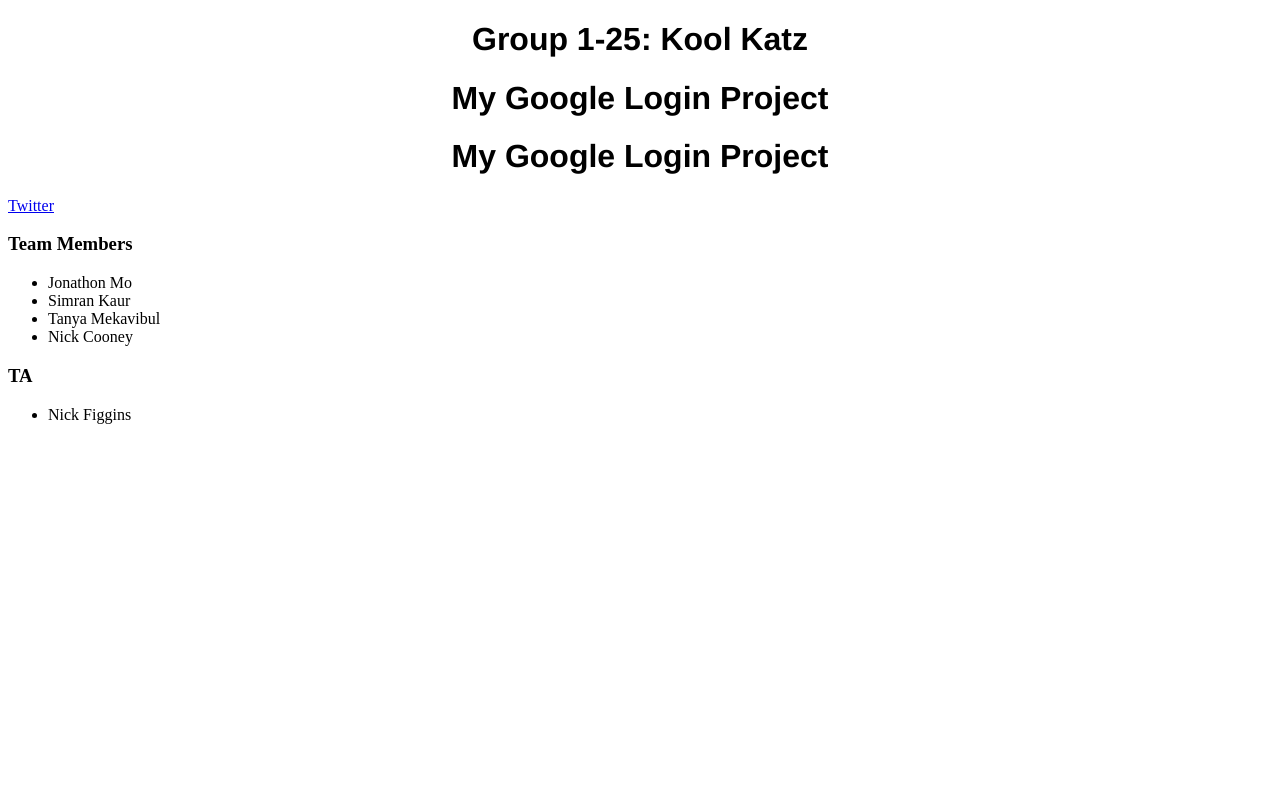
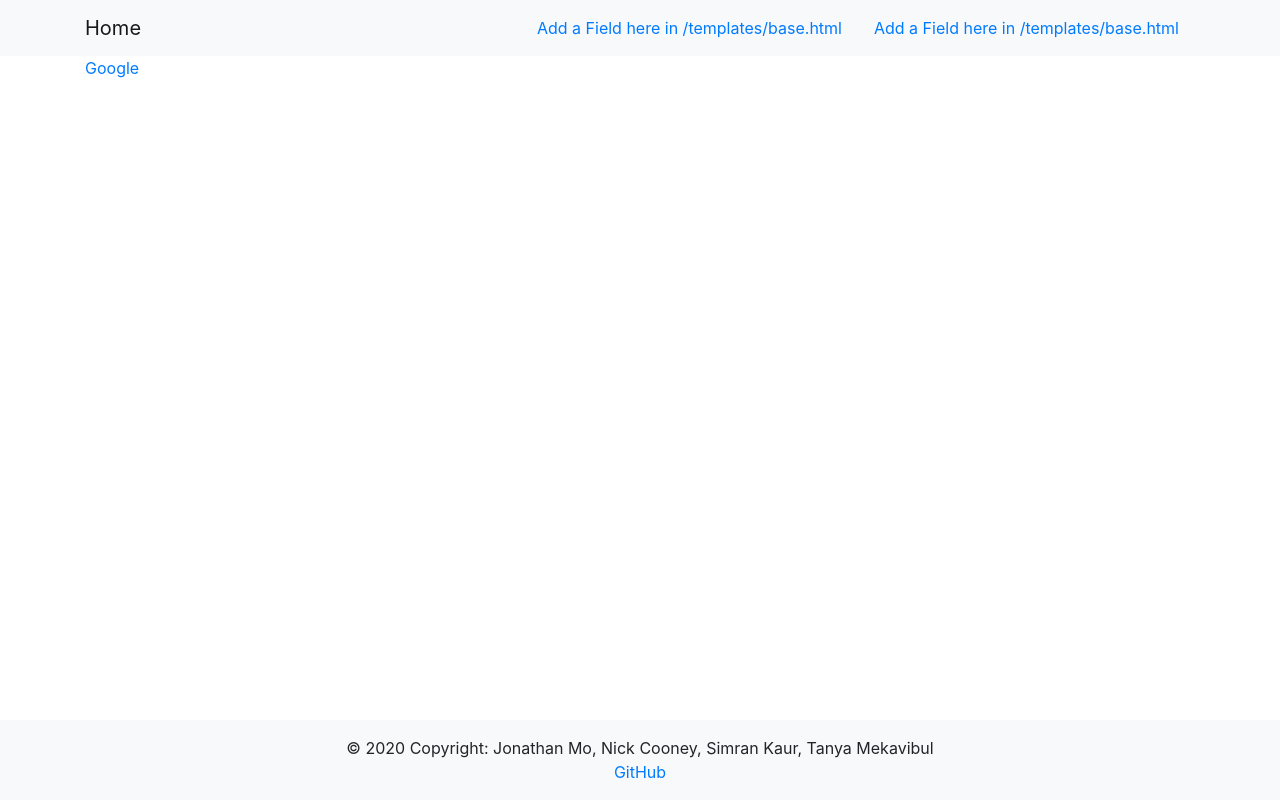
Before and after one commit to tm5ue/Meet-Up-Finder, a Django app: page / in a window 1280 px wide. Run offline with Django 3.2, Linux system fonts and the light colour scheme; some libraries are stand-ins or nearby versions.

Commit message:
updated requirements.txt and added base.html template

```diff
--- a/maps/templates/maps/index.html
+++ b/maps/templates/maps/index.html
@@ -1,54 +1,14 @@
-<!doctype html>
-<html lang="en">
+{% extends "base.html" %}
 {% load static %}
+{% block content %}
 
-<head>
-  <meta charset="utf-8">
-  <title>Meet-Up Finder</title>
+{% load socialaccount %}
 
-  <link rel="stylesheet" href="{% static '/maps/style.css' %}"/>
-  <style>
-    .intro {
-      text-align: center;
-      font-family: fantasy;
-    }
-  </style>
-</head>
 
-<body>
-  <div class="intro">
-    <h1>Group 1-25: Kool Katz</h1>
-  </div>
-
-  {% load socialaccount %}
-  <h1>My Google Login Project</h1>
-  {% if user.is_authenticated %}
+{% if user.is_authenticated %}
   <p>Welcome, {{ user.username }} !</p>
 
-  {% else %}
-  <h1>My Google Login Project</h1>
-  <a href="{% provider_login_url "google" %}">Twitter</a>
-  {% endif %}
-
-<h3>Team Members</h3>
-<ul>
-  <li>Jonathon Mo</li>
-  <li>Simran	Kaur</li>
-  <li>Tanya	Mekavibul</li>
-  <li>Nick Cooney</li>
-</ul>
-
-
-<h3>TA</h3>
-<ul>
-  <li>Nick Figgins</li>
-</ul>
-
-</body>
-
-
-
-
-
-
-</html>
+{% else %}
+  <a href="{% provider_login_url 'google' %}">Google</a>
+{% endif %}
+{% endblock %}
--- a/meet_up_finder/settings.py
+++ b/meet_up_finder/settings.py
@@ -63,7 +63,7 @@ ROOT_URLCONF = 'meet_up_finder.urls'
 TEMPLATES = [
     {
         'BACKEND': 'django.template.backends.django.DjangoTemplates',
-        'DIRS': [],
+        'DIRS': [os.path.join(BASE_DIR, 'templates')],
         'APP_DIRS': True,
         'OPTIONS': {
             'context_processors': [
--- /dev/null
+++ b/templates/base.html
@@ -0,0 +1,51 @@
+<!doctype html>
+
+<html lang="en">
+
+    {% load static %}
+
+    <header>
+        <meta charset="utf-8">
+        <title>Meetup Finder</title>
+
+        <!-- Bootstrap (CSS only) -->
+        <link rel="stylesheet" href="https://stackpath.bootstrapcdn.com/bootstrap/4.5.2/css/bootstrap.min.css" integrity="sha384-JcKb8q3iqJ61gNV9KGb8thSsNjpSL0n8PARn9HuZOnIxN0hoP+VmmDGMN5t9UJ0Z" crossorigin="anonymous">
+
+        <nav class="navbar navbar-light bg-light">
+            <div class = "container">
+            <a class="navbar-brand" href="{% url 'maps:index' %}">Home</a>
+            <ul class="nav">
+                <li class="nav-item active">
+                    <a class="nav-link" href="#">Add a Field here in /templates/base.html</a>
+                </li>
+                <li class="nav-item">
+                    <a class="nav-link" href="#">Add a Field here in /templates/base.html</a>
+                </li>
+
+            </ul>
+            </div>
+	    </nav>
+    </header>
+
+
+    <body>
+
+        <div class="container">
+            <nav>
+                {% block content %}
+                {% endblock %}
+            </nav>
+        </div>
+        <!-- Bootstrap JS, Popper.js, and jQuery -->
+        <script src="https://code.jquery.com/jquery-3.5.1.slim.min.js" integrity="sha384-DfXdz2htPH0lsSSs5nCTpuj/zy4C+OGpamoFVy38MVBnE+IbbVYUew+OrCXaRkfj" crossorigin="anonymous"></script>
+        <script src="https://cdn.jsdelivr.net/npm/popper.js@1.16.1/dist/umd/popper.min.js" integrity="sha384-9/reFTGAW83EW2RDu2S0VKaIzap3H66lZH81PoYlFhbGU+6BZp6G7niu735Sk7lN" crossorigin="anonymous"></script>
+        <script src="https://stackpath.bootstrapcdn.com/bootstrap/4.5.2/js/bootstrap.min.js" integrity="sha384-B4gt1jrGC7Jh4AgTPSdUtOBvfO8shuf57BaghqFfPlYxofvL8/KUEfYiJOMMV+rV" crossorigin="anonymous"></script>
+    </body>
+
+
+    <footer class="page-footer font-small blue bg-light fixed-bottom">
+        <div class="footer-copyright text-center py-3">© 2020 Copyright: Jonathan Mo, Nick Cooney, Simran Kaur, Tanya Mekavibul<br>
+            <a target="_blank" rel="noopener noreferrer" href="https://github.com/uva-cs3240-f20/project-1-25/">GitHub</a>
+        </div>
+    </footer>
+</html>
```
Also changed, not shown: requirements.txt (+29 -0 lines).
